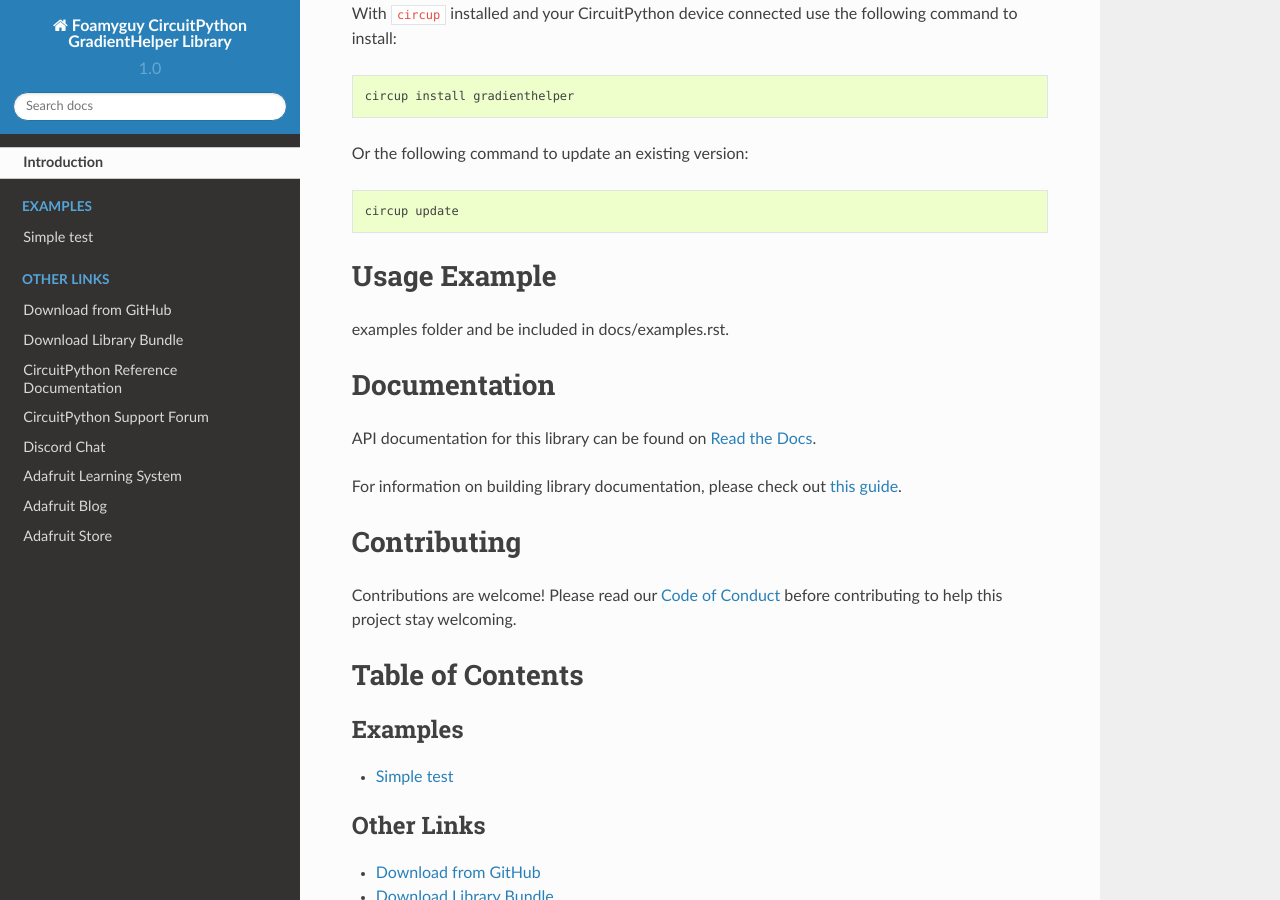
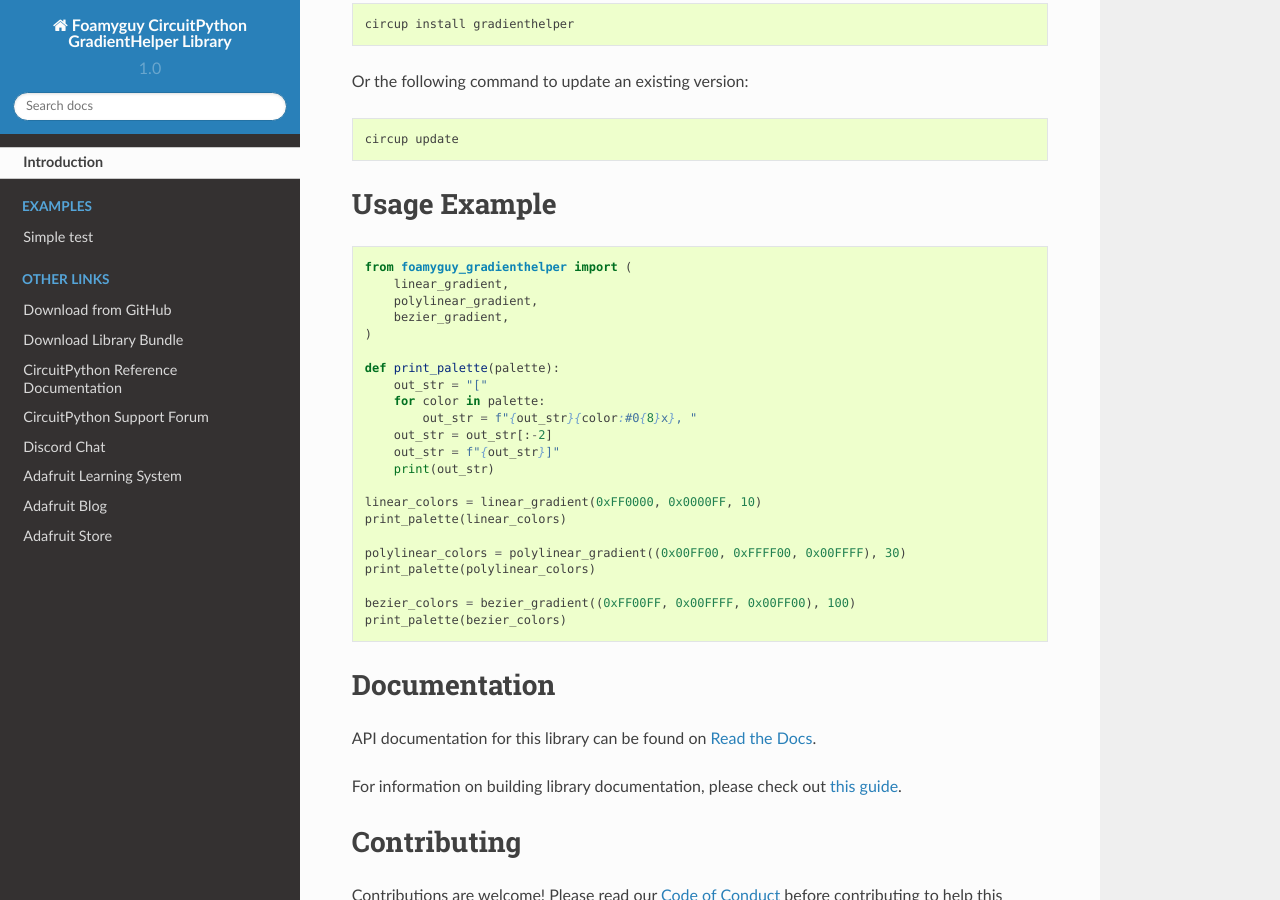
Before and after one commit to FoamyGuy/Foamyguy_CircuitPython_GradientHelper, a Sphinx documentation site: the page built from docs/index.rst, in a window 1280 px wide and 900 px high, scrolled down 1231 px. Built offline with Sphinx 7.4.7 and the Read the Docs theme 2.0.0, drawn with Linux system fonts in a browser that asks for light colours; some of the changed text lies outside the part shown.

Commit message:
docs build fixes

```diff
--- a/README.rst
+++ b/README.rst
@@ -37,10 +37,7 @@
 or individual libraries can be installed using
 `circup <https://github.com/adafruit/circup>`_.Installing from PyPI
 =====================
-.. note:: This library is not available on PyPI yet. Install documentation is included
-   as a standard element. Stay tuned for PyPI availability!
 
-.. todo:: Remove the above note if PyPI version is/will be available at time of release.
 
 On supported GNU/Linux systems like the Raspberry Pi, you can install the driver locally `from
 PyPI <https://pypi.org/project/Foamyguy-circuitpython-gradienthelper/>`_.
@@ -91,8 +88,31 @@
 Usage Example
 =============
 
-.. todo:: Add a quick, simple example. It and other examples should live in the
-examples folder and be included in docs/examples.rst.
+.. code-block:: python
+
+    from foamyguy_gradienthelper import (
+        linear_gradient,
+        polylinear_gradient,
+        bezier_gradient,
+    )
+
+    def print_palette(palette):
+        out_str = "["
+        for color in palette:
+            out_str = f"{out_str}{color:#0{8}x}, "
+        out_str = out_str[:-2]
+        out_str = f"{out_str}]"
+        print(out_str)
+
+    linear_colors = linear_gradient(0xFF0000, 0x0000FF, 10)
+    print_palette(linear_colors)
+
+    polylinear_colors = polylinear_gradient((0x00FF00, 0xFFFF00, 0x00FFFF), 30)
+    print_palette(polylinear_colors)
+
+    bezier_colors = bezier_gradient((0xFF00FF, 0x00FFFF, 0x00FF00), 100)
+    print_palette(bezier_colors)
+
 
 Documentation
 =============
--- a/docs/index.rst
+++ b/docs/index.rst
@@ -24,14 +24,8 @@
 .. toctree::
     :caption: Tutorials
 
-.. todo:: Add any Learn guide links here. If there are none, then simply delete this todo and leave
-    the toctree above for use later.
-
 .. toctree::
     :caption: Related Products
-
-.. todo:: Add any product links here. If there are none, then simply delete this todo and leave
-    the toctree above for use later.
 
 .. toctree::
     :caption: Other Links
--- a/foamyguy_gradienthelper.py
+++ b/foamyguy_gradienthelper.py
@@ -38,7 +38,7 @@
     """
     Convert tuple RGB color to hex int i.e. (255, 0, 0) -> 0xff0000
     :param tuple_color: The color to convert as a tuple with 0-255 ints
-        for each color channel.
+    for each color channel.
 
     :return: The numerical value equal to hex color.
     """
```
